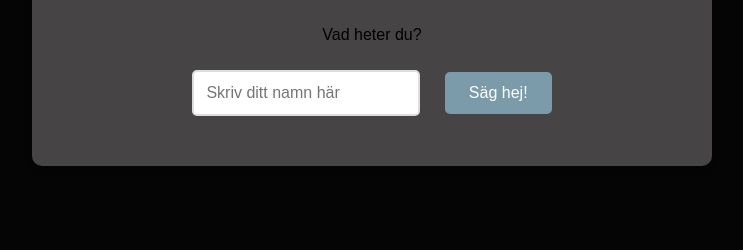
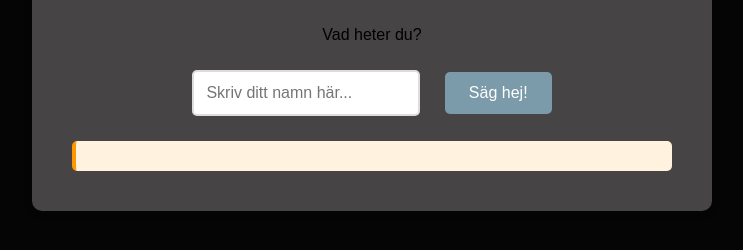
Before and after one commit to blimob/l2-valkomst, a website built with Vite: page index.html in a window 1280 px wide. Shown: the part 122-372 px from the top of the page, without its empty margins (268-1011 px from the left). Built offline with nearby package versions, Linux system fonts and the light colour scheme.

Commit message:
Add joke display and improve greeting message in index.html and main.js

```diff
--- a/index.html
+++ b/index.html
@@ -11,9 +11,10 @@
     <div id="app">
       <h1>Laboration 1</h1>
       <p>Vad heter du?</p>
-      <input type="text" id="name-Input" placeholder="Skriv ditt namn här">
+      <input type="text" id="name-Input" placeholder="Skriv ditt namn här...">
       <button id="halsning-btn">Säg hej!</button>
       <div id="meddelande"></div>
+      <div id="joke"></div>
     </div>
     <script type="module" src="/src/main.js"></script>
   </body>
--- a/src/main.js
+++ b/src/main.js
@@ -3,16 +3,20 @@ document.addEventListener('DOMContentLoaded', function () {
   const nameInput = document.getElementById('name-Input')
   const knapp = document.getElementById('halsning-btn')
   const meddelandeDiv = document.getElementById('meddelande')
+  const jokeDiv = document.getElementById('joke')
 
-  function skapaHalsning(name) {
-    return `Hej ${name}, välkommen!`
-  }
+  // function skapaHalsning(name) {
+  //   return `Hej ${name}, välkommen!`
+  // }
 
   knapp.addEventListener('click', function () {
     const name = nameInput.value.trim()
 
     if (name) {
-      meddelandeDiv.innerHTML = `Hej ${name}! välkommen tillbaka till kodandet!`
+      meddelandeDiv.textContent = `Hej ${name}! välkommen tillbaka till kodandet!`
+
+      jokeDiv.innerHTML = `Knack knack, ${name}, vem där?`
+
       meddelandeDiv.style.display = 'block'
     } else {
       alert('Skriv ditt namn först!')
--- a/src/style.css
+++ b/src/style.css
@@ -53,3 +53,14 @@ button:hover {
   border-radius: 5px;
   display: none;
 }
+
+#joke {
+  margin-top: 15px;
+    padding: 15px;
+    font-size: 18px;
+    background-color: #fff3e0;
+    border-left: 4px solid #ff9800;
+    border-radius: 5px;
+    color: #e65100;
+    font-style: italic;
+}
```
